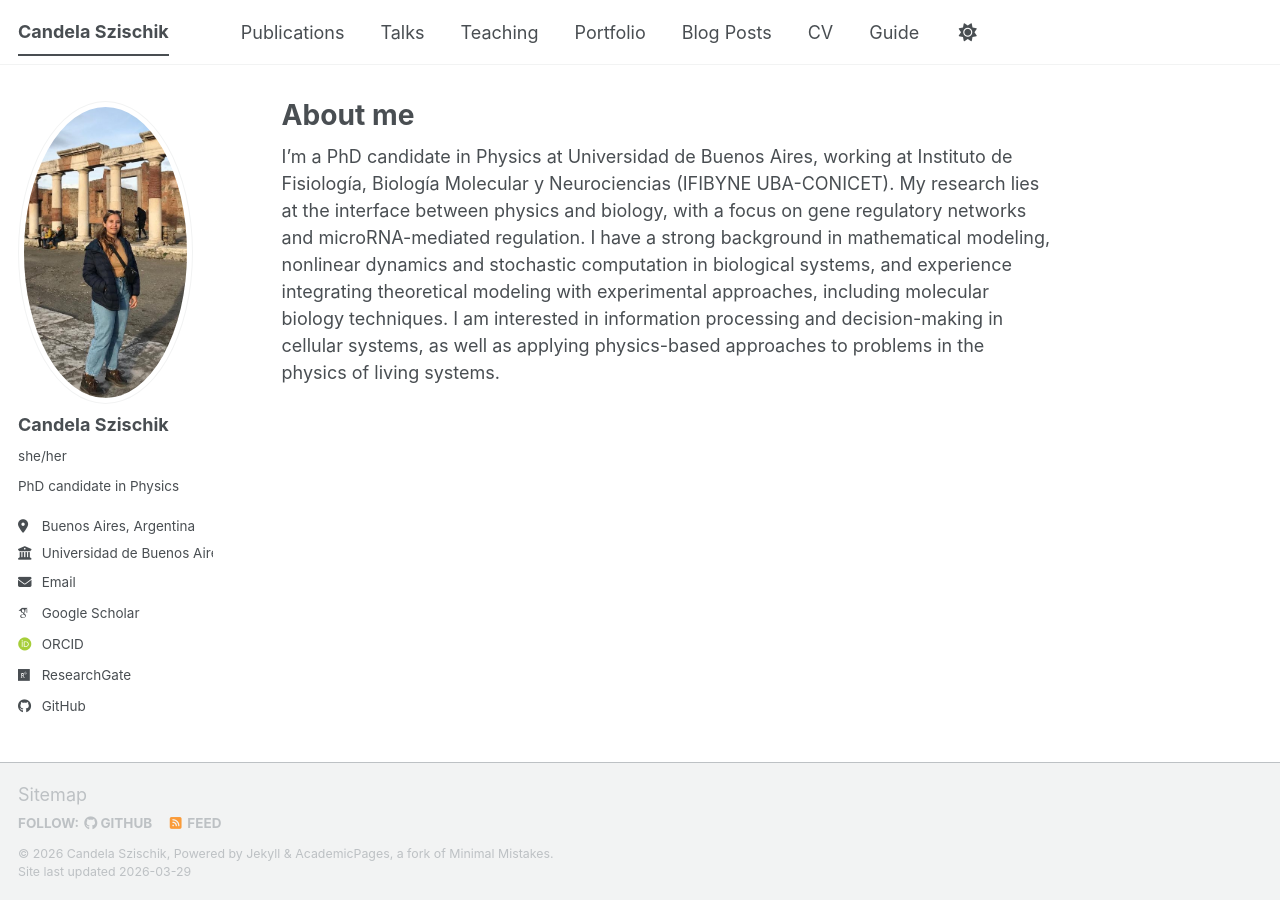
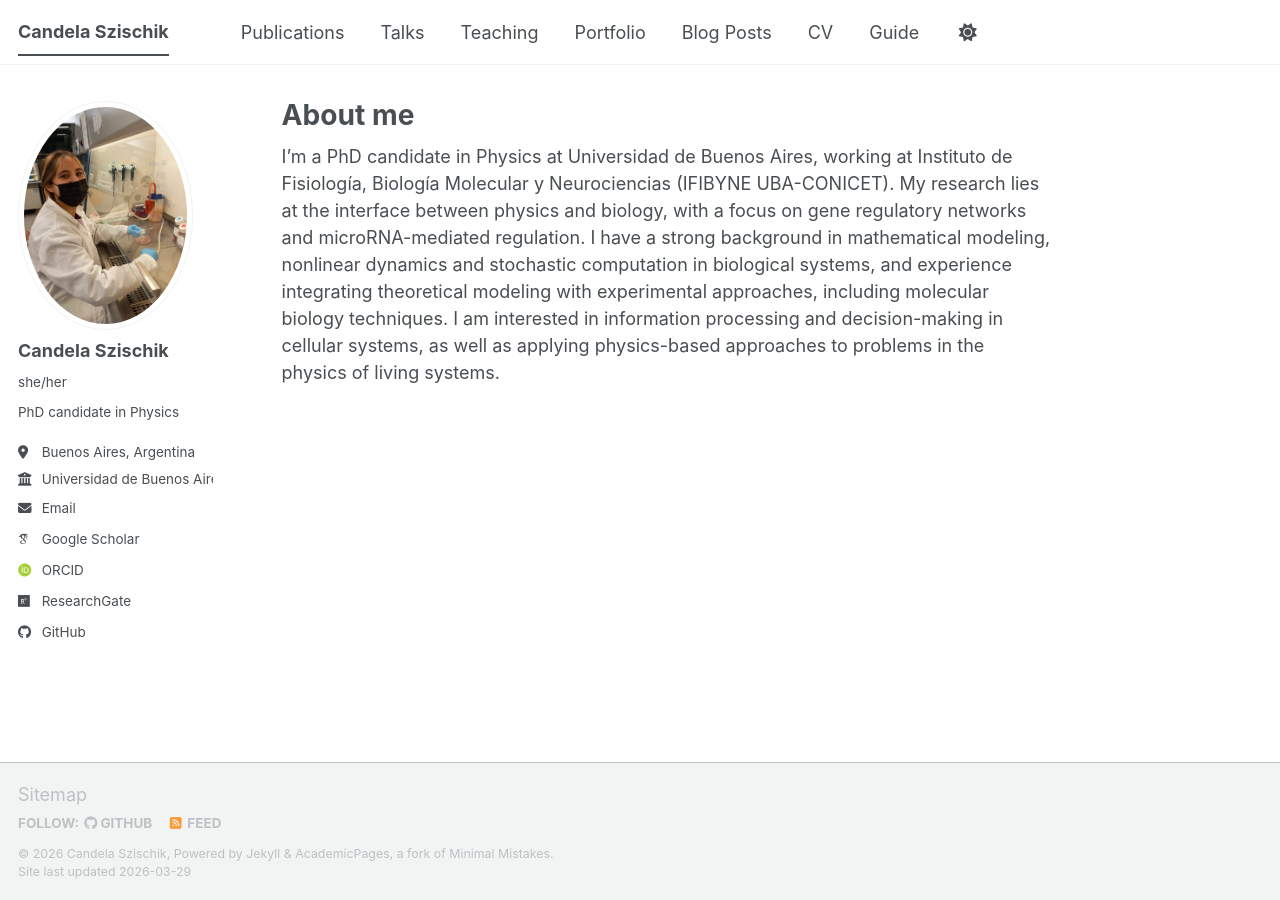
Before and after one commit to candesz/candelaszischik.github.io, a Jekyll site: the page built from _pages/about.md, in a window 1280 px wide. Built offline with Jekyll 4.4.1, drawn with Linux system fonts in a browser that asks for light colours; some web fonts are replaced; a script bundle is joined from its source files by our own code; library files that are not in the unit come from our copies.

Commit message:
Update _config.yml

```diff
--- a/_config.yml
+++ b/_config.yml
@@ -23,7 +23,7 @@ repository               : "candesz/candesz.github.io"
 #               Additional customization can be done by editing /_includes/author-profile.html
 author:
   # Biographic information
-  avatar           : "profile_cs.jpeg"
+  avatar           : "stanza cellule 1.jpg"
   name             : "Candela Szischik"
   pronouns         :  "she/her"
   bio              : "PhD candidate in Physics"
```
